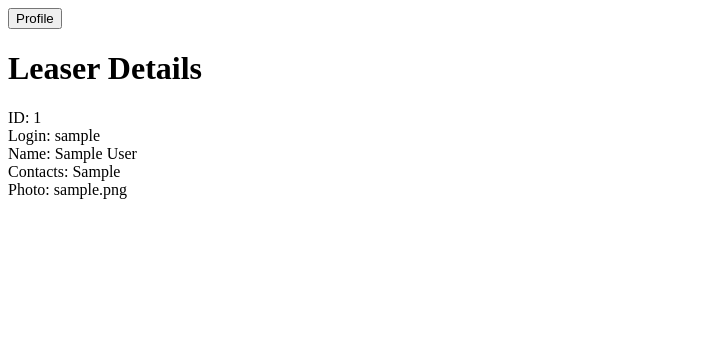
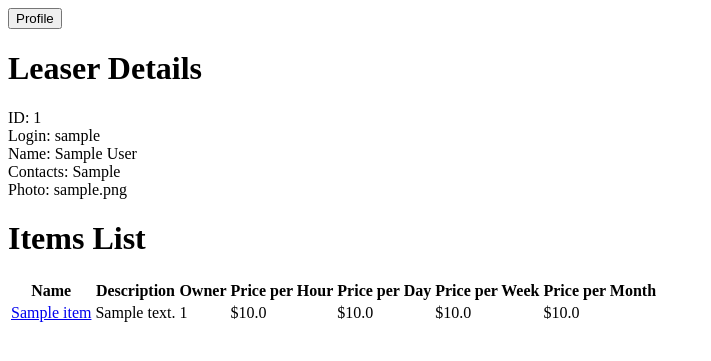
Before and after one commit to mykyyta/homework-repo, a Flask app: page /leasers/1 in a window 1280 px wide. Shown: the top 361 px of the page, without its empty margins (0-711 px from the left). Run offline with Flask 3, Linux system fonts and the light colour scheme; a user stored in the database is signed in; tables that the repository leaves empty hold one stand-in row (values such as "Sample post").

Commit message:
homework 11 flask project final

```diff
--- a/flaskProject1/app.py
+++ b/flaskProject1/app.py
@@ -1,7 +1,5 @@
-import time
+
 from datetime import datetime
-from xxlimited_35 import error
-
 from flask import Flask, request, jsonify, render_template, redirect, session
 from functools import wraps
 import sqlite3
@@ -145,49 +143,28 @@
 def items():
     logged_in = session.get('id') is not None
 
-
     if request.method == 'GET':
         my_items = request.args.get('my_items')
         search_query = request.args.get('q', '').strip()
 
-        if logged_in and search_query:
+        if logged_in and search_query: #запис в історію пошуку
             search_history_entry = models.SearchHistory(session['id'], search_query, datetime.now())
             db_session.add(search_history_entry)
             db_session.commit()
 
-        if my_items and logged_in:
-            join_condition = and_(models.Item.id == models.Favorite.favorite_item, models.Favorite.user == session['id'])
-            join_stmt = outerjoin(models.Item, models.Favorite, join_condition)
-            stmt = select(models.Item, models.Favorite).select_from(join_stmt).where(models.Item.owner == session['id'])
-
-            if search_query:
-                stmt = stmt.where(
-                    models.Item.name.ilike(f"%{search_query}%") |
-                    models.Item.description.ilike(f"%{search_query}%")
-                )
-
-            selected_items = db_session.execute(stmt).all()
-        elif logged_in:
+        if logged_in:
             join_condition = and_(models.Item.id == models.Favorite.favorite_item, models.Favorite.user == session['id'])
             join_stmt = outerjoin(models.Item, models.Favorite, join_condition)
             stmt = select(models.Item, models.Favorite).select_from(join_stmt)
-
             if search_query:
-                stmt = stmt.where(
-                    models.Item.name.ilike(f"%{search_query}%") |
-                    models.Item.description.ilike(f"%{search_query}%")
-                )
-
+                stmt = stmt.where(models.Item.name.ilike(f"%{search_query}%") | models.Item.description.ilike(f"%{search_query}%"))
+            if my_items:
+                stmt = stmt.where(models.Item.owner == session['id'])
             selected_items = db_session.execute(stmt).all()
         else:
             stmt = select(models.Item)
-
             if search_query:
-                stmt = stmt.where(
-                    models.Item.name.ilike(f"%{search_query}%") |
-                    models.Item.description.ilike(f"%{search_query}%")
-                )
-
+                stmt = stmt.where(models.Item.name.ilike(f"%{search_query}%") | models.Item.description.ilike(f"%{search_query}%"))
             rows = db_session.execute(stmt).all()
             selected_items = [(row[0], None) for row in rows]
 
@@ -229,15 +206,11 @@
 def item_delete(item_id):
     item_profile = db_session.execute(select(models.Item).where(models.Item.id == item_id)).scalar()
 
-
     if item_profile:
-
         item_contracts = db_session.query(models.Contract).filter(models.Contract.item == item_id).all()
-
         if item_contracts:
             error_message = "Item cannot be deleted because it has active contracts"
             return redirect(f'/items/{item_id}?error={error_message}')
-
         db_session.delete(item_profile)
         db_session.commit()
         return redirect('/items?my_items=True')
@@ -279,7 +252,9 @@
 @login_check
 def leaser(leaser_id):
     user = db_session.execute(select(models.User).where(models.User.id == leaser_id)).scalar()
-    return render_template('leaser_id.html', user = user)
+    items_of_user = db_session.execute(select(models.Item).where(models.Item.owner == leaser_id)).scalars()
+
+    return render_template('leaser_id.html', user = user, items = items_of_user)
 
 @app.route('/contracts', methods=['GET', 'POST'])
 @login_check
@@ -296,6 +271,11 @@
         start_date = new_contract_dict['start_date']
         end_date = new_contract_dict['end_date']
         item_id = new_contract_dict['item']
+
+        if start_date <= datetime.today().strftime('%Y-%m-%d') or start_date > end_date:
+            error_message = "Dates are incorrect"
+            return redirect(f"/items/{item_id}?error={error_message}")
+
 
         conflicting_contracts = db_session.execute(
             select(models.Contract).where(
@@ -345,7 +325,6 @@
     if request.method == 'GET':
         history = db_session.execute(select(models.SearchHistory).where(models.SearchHistory.user == session['id'])).scalars()
         return render_template('search_history.html', history=history)
-
     else:
         db_session.execute(delete(models.SearchHistory).where(models.SearchHistory.user == session['id']))
         db_session.commit()
@@ -383,7 +362,6 @@
         if existing_feedback:
             error_message = "The review is already given"
             return redirect(f'/reviews?error={error_message}')
-
         new_feedback = models.Feedback(
                             author=session['id'],
                             user=item_contract.taker if item_contract.leaser == session['id'] else item_contract.leaser,
--- a/flaskProject1/templates/items.html
+++ b/flaskProject1/templates/items.html
@@ -51,13 +51,13 @@
     </table>
     <br>
 
-
     {% if not my_items %}
         <form method="GET" action="/items">
         <label for="search">Search Items:</label>
         <input type="text" id="search" name="q" placeholder="Enter item name or description" required>
         <button type="submit">Search</button>
         </form>
+        <a href="/items">Reset search</a>
     {% endif %}
 
     {% if logged_in %}
--- a/flaskProject1/templates/leaser_id.html
+++ b/flaskProject1/templates/leaser_id.html
@@ -30,5 +30,34 @@
             <span>Photo:</span> {{ user.photo }}
         </div>
     </div>
+
+    <h1>Items List</h1>
+    <table>
+        <thead>
+            <tr>
+                <th>Name</th>
+                <th>Description</th>
+                <th>Owner</th>
+                <th>Price per Hour</th>
+                <th>Price per Day</th>
+                <th>Price per Week</th>
+                <th>Price per Month</th>
+            </tr>
+        </thead>
+        <tbody>
+            {% for item in items %}
+            <tr>
+                <td><a href="/items/{{ item.id }}">{{ item.name }}</a></td>
+                <td>{{ item.description }}</td>
+                <td>{{ item.owner }}</td>
+                <td>${{ item.price_hour }}</td>
+                <td>${{ item.price_day }}</td>
+                <td>${{ item.price_week }}</td>
+                <td>${{ item.price_month }}</td>
+            </tr>
+            {% endfor %}
+        </tbody>
+    </table>
+    <br>
 </body>
 </html>
```
Also changed, not shown: flaskProject1/templates/search_history.html (+7 -9 lines).
